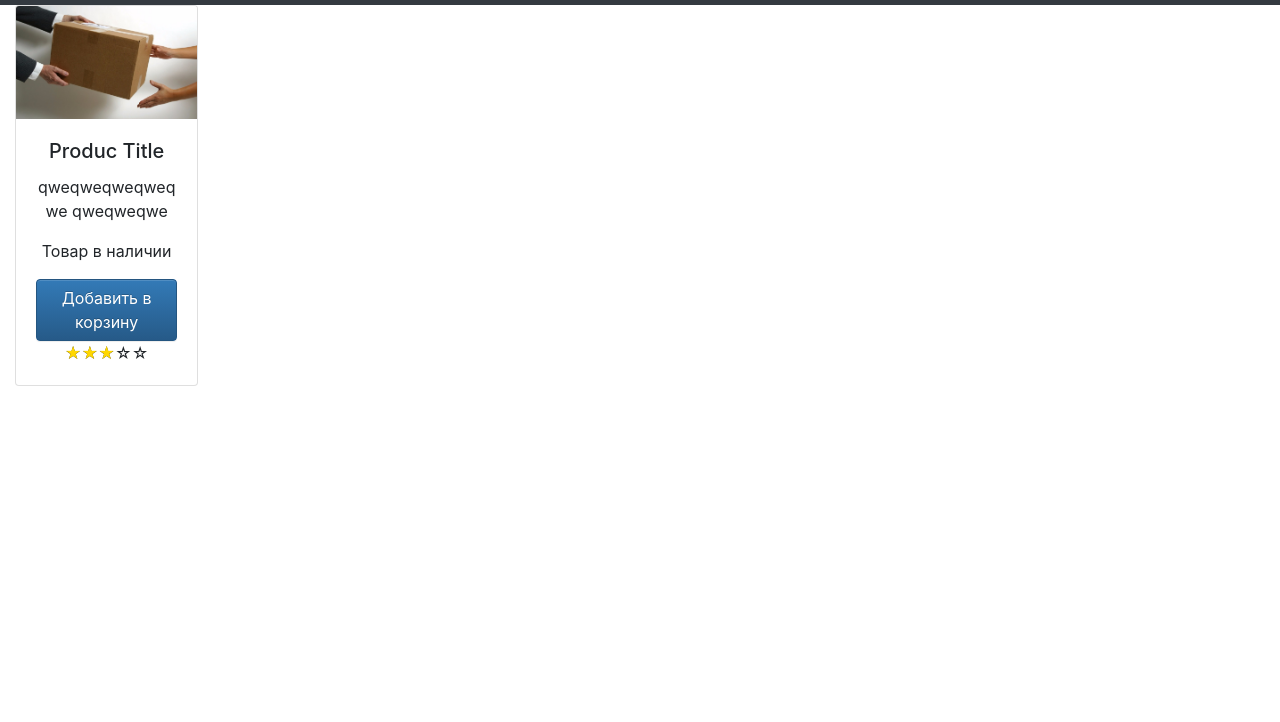
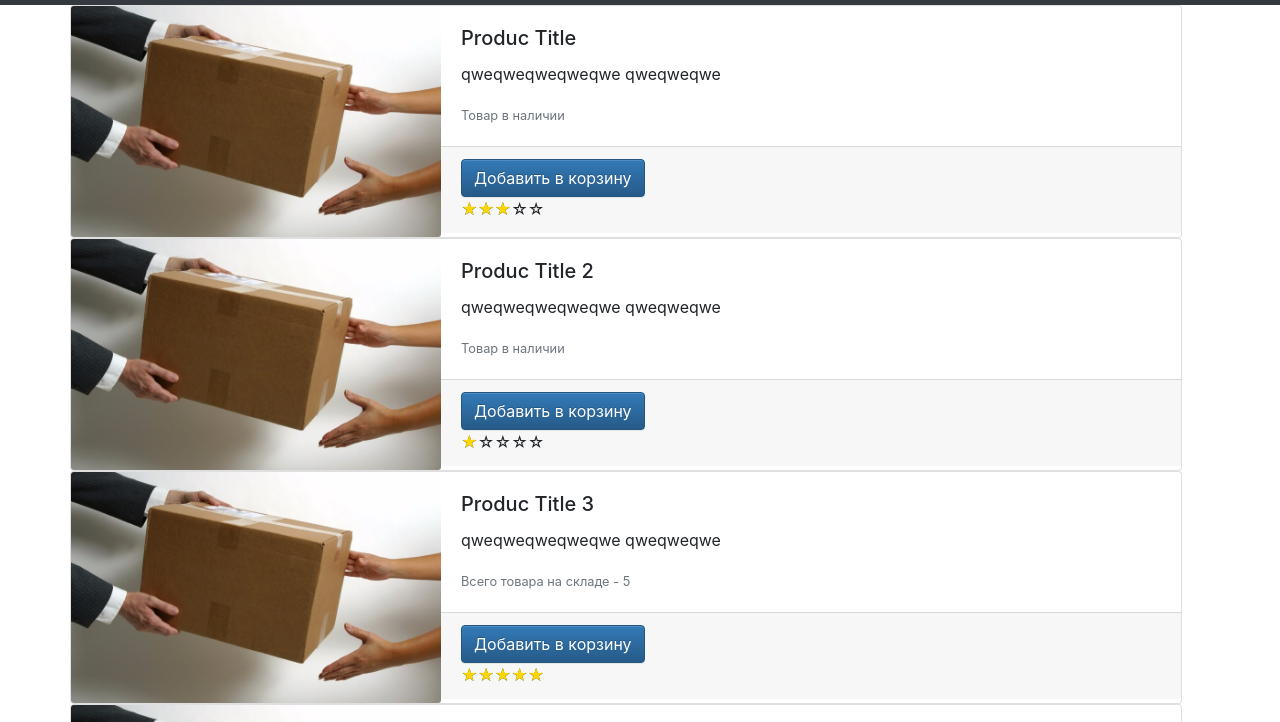
Before and after one commit to aSosunoff/Vuejs-in-Action, a website: page chapter-02/first-vue/dist/index.html in a window 1280 px wide. Shown: the part 65-787 px from the top of the page. Drawn offline with nearby package versions, Linux system fonts and the light colour scheme.

Commit message:
refactoring

```diff
--- a/chapter-02/first-vue/dist/index.html
+++ b/chapter-02/first-vue/dist/index.html
@@ -29,37 +29,39 @@
             v-bind:cart-item-count="cartItemCount"
             v-on:show_checkout="showCheckout"></app-nav>
 
-            <!-- <div aria-live="polite" aria-atomic="true" style="position: relative; min-height: 200px;">
+        <div class="container"
+            v-if="showProduct">
+            <div class="row" v-for="product in products" :key="product.id">
 
-            </div> -->
-
-
-        <div class="container-fluid"
-            v-if="showProduct">
-            <div class="row">
-                <div class="col-lg-2">
-                    <div class="card text-center">
-                        <img class="card-img-top" :src="product.img" :alt="product.title">
+                <div class="card md-12">
+                    <div class="row no-gutters">
+                        <div class="col-md-4">
+                            <img class="card-img" :src="product.img" :alt="product.title">
+                        </div>
+                        <div class="col-md-8">
                             <div class="card-body">
                                 <h5 class="card-title">{{ product.title }}</h5>
-
-                            <p class="card-text">{{ product.description }}</p>
+                                <p class="card-text">{{product.description}}</p>
 
                                 <p class="card-text"
-                                v-if="countAvailable > 5">
-                                Товар в наличии</p>
+                                    v-if="countAvailable(product.id) > 5">
+                                    <small class="text-muted">Товар в наличии</small>
+                                </p>
 
                                 <p class="card-text"
-                                v-else-if="countAvailable == 0">
-                                Товар закончился</p>
+                                    v-else-if="countAvailable(product.id) == 0">
+                                    <small class="text-muted">Товар закончился</small>
+                                </p>
 
                                 <p class="card-text"
-                                v-else="">
-                                Всего товара на складе - {{ countAvailable }}</p>
+                                    v-else>
+                                    <small class="text-muted">Всего товара на складе - {{ countAvailable(product.id) }}</small></p>
 
+                            </div>
+                            <div class="card-footer">
                                 <a href="#" class="btn btn-primary"
-                                @click="addToCart"
-                                v-if="canAddToCart">
+                                    v-on:click="addToCart(product.id)"
+                                    v-if="canAddToCart(product.id)">
                                         Добавить в корзину
                                 </a>
 
@@ -72,6 +74,9 @@
                                     <span v-for="n in 5" class="rating"
                                         v-bind:class="{'rating-active': n <= product.rating}">☆</span>
                                 </p>
+
+                                <!-- <small class="text-muted">Last updated 3 mins ago</small> -->
+                            </div>
                         </div>
                     </div>
                 </div>
--- a/chapter-02/first-vue/dist/js.js
+++ b/chapter-02/first-vue/dist/js.js
@@ -5,15 +5,6 @@ var webstore = new Vue({
     el: '#app',
     data: {
         products: [],
-        product: {
-            id: 1001,
-            title: "Produc Title",
-            description: "qweqweqweqweqwe qweqweqwe",
-            price: 2000,
-            img: "1.jpg",
-            availableInvectory: 10,
-            rating: 3
-        },
 
         cart: [],
 
@@ -65,8 +56,8 @@ var webstore = new Vue({
         }
     },
     methods: {
-        addToCart() {
-            this.cart.push(this.product.id);
+        addToCart(id) {
+            this.cart.push(id);
         },
         showCheckout(isShow){
             this.showProduct = isShow;
@@ -74,17 +65,36 @@ var webstore = new Vue({
         submitForm(){
             alert('Заказ');
         },
+        countAvailable(id){
+            let product = this.products.find(p => p.id == id);
+
+            if(product)
+                return product.availableInvectory - this.cart.filter(f => f == id).length;
+
+            return 0;
+        },
+        canAddToCart(id){
+            return this.countAvailable(id) > 0;
+        },
+        loadProduct(){
+            axios.get('./product.json')
+                .then(response => {
+                    this.products = response.data.products;
+
+                    let newProducts = response.data.products.filter(e => !~this.products.map(m => m.id).indexOf(e.id));
+
+                    this.products.push(...newProducts);
+                })
+                .catch(error => {
+                    console.log('Произошла ошибка загрузки товаров');
+                });
+        }
     },
     computed: {
         cartItemCount() {
             return this.cart.length || '';
         },
-        countAvailable(){
-            return this.product.availableInvectory - this.cartItemCount;
-        },
-        canAddToCart(){
-            return this.product.availableInvectory > this.cartItemCount;
-        },
+
         hasProductToCart(){
             return this.cartItemCount > 0;
         },
@@ -98,13 +108,7 @@ var webstore = new Vue({
         if(APP_LOG_LIFECYCLE_EVENTS)
             console.log('created');
 
-        axios.get('./product.json')
-            .then(response => {
-                this.products = response.data.products;
-            })
-            .catch(error => {
-                console.log('Произошла ошибка загрузки товаров');
-            });
+        this.loadProduct();
     },
     beforeMount: function(){
         if(APP_LOG_LIFECYCLE_EVENTS)
--- a/chapter-02/first-vue/dist/product.json
+++ b/chapter-02/first-vue/dist/product.json
@@ -26,6 +26,15 @@
             "img": "1.jpg",
             "availableInvectory": 5,
             "rating": 5
+        },
+        {
+            "id" : 1004,
+            "title": "Produc Title 3",
+            "description": "qweqweqweqweqwe qweqweqwe",
+            "price": 3221,
+            "img": "1.jpg",
+            "availableInvectory": 5,
+            "rating": 5
         }
     ]
 }
```
Lines whose indentation alone changed are shown as unchanged.
